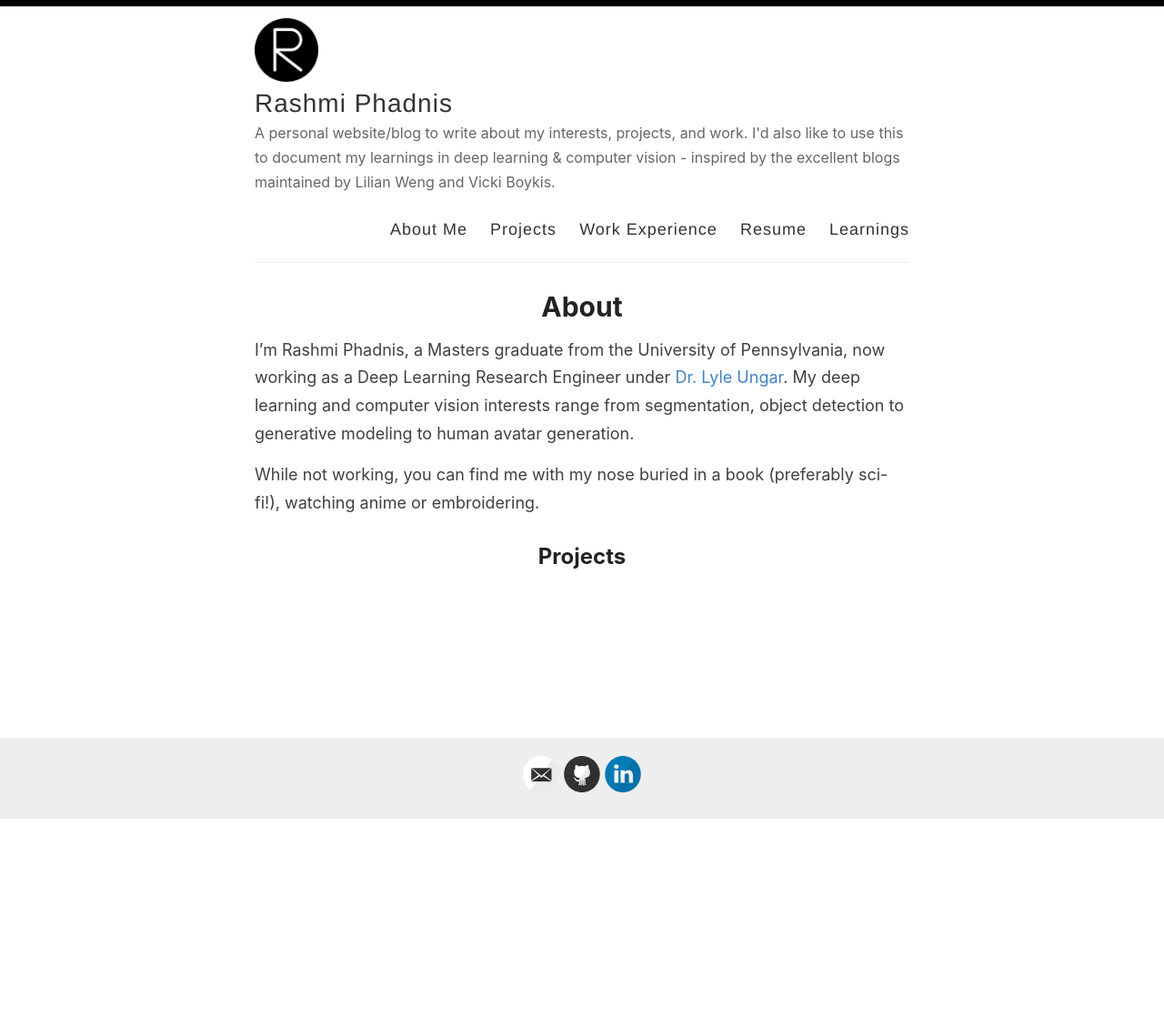
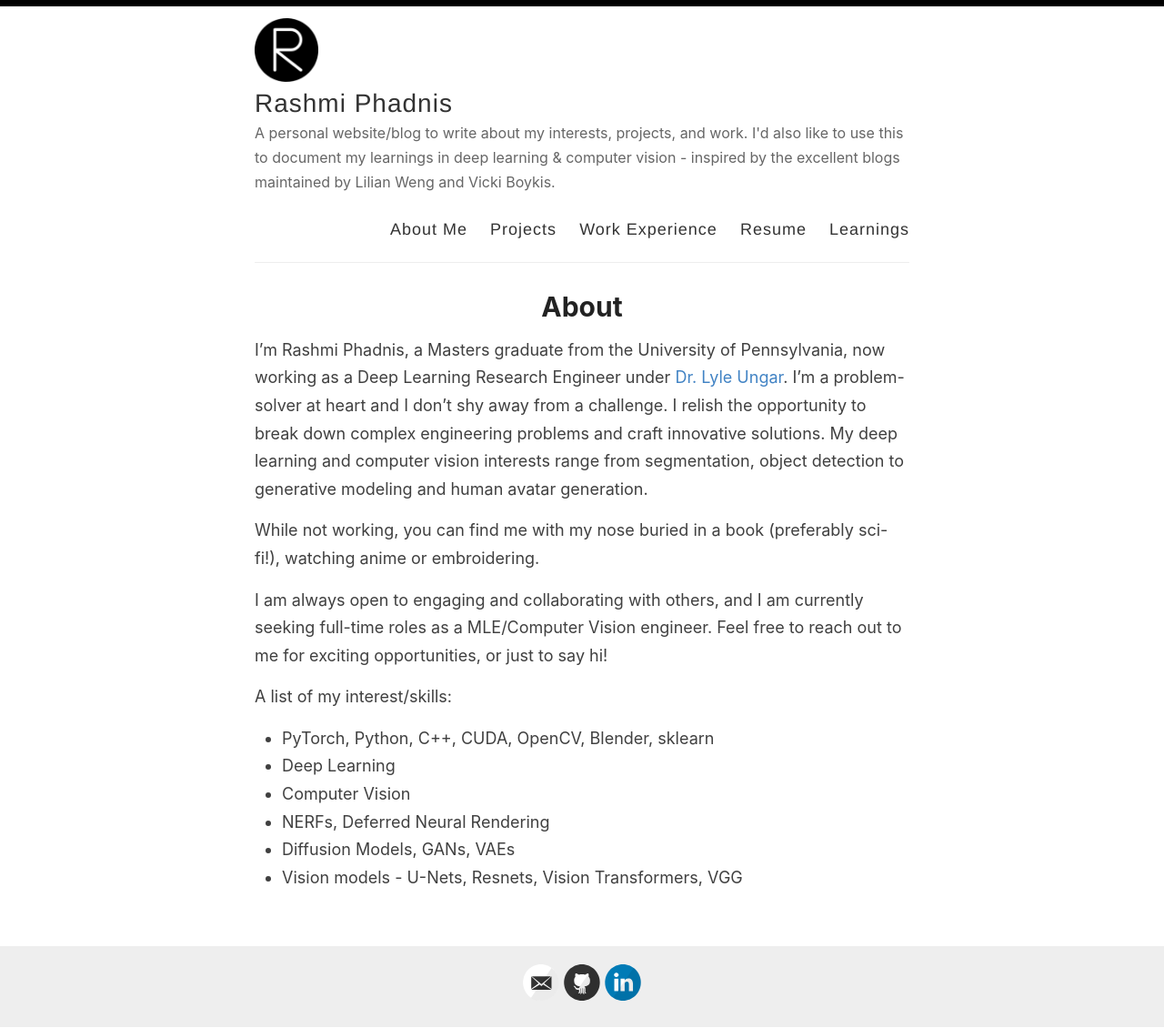
Before and after one commit to rashmip98/rashmip98.github.io, a Jekyll site: the page built from _pages/about.md, in a window 1280 px wide. Shown: the whole page at 91% size. Built offline with Jekyll 4.4.1, drawn with Linux system fonts in a browser that asks for light colours; before the commit the page ends 901 px from its top, so only the background shows below that.

Commit message:
Update about.md

```diff
--- a/_pages/about.md
+++ b/_pages/about.md
@@ -4,8 +4,16 @@ title: About
 permalink: /about
 ---
 
-I’m Rashmi Phadnis, a Masters graduate from the University of Pennsylvania, now working as a Deep Learning Research Engineer under [Dr. Lyle Ungar](https://scholar.google.com/citations?user=KCiDjbkAAAAJ). My deep learning and computer vision interests range from segmentation, object detection to generative modeling to human avatar generation.
+I’m Rashmi Phadnis, a Masters graduate from the University of Pennsylvania, now working as a Deep Learning Research Engineer under [Dr. Lyle Ungar](https://scholar.google.com/citations?user=KCiDjbkAAAAJ).  I'm a problem-solver at heart and I don't shy away from a challenge. I relish the opportunity to break down complex engineering problems and craft innovative solutions. My deep learning and computer vision interests range from segmentation, object detection to generative modeling and human avatar generation.
 
 While not working, you can find me with my nose buried in a book (preferably sci-fi!), watching anime or embroidering.
 
-## Projects
+I am always open to engaging and collaborating with others, and I am currently seeking full-time roles as a MLE/Computer Vision engineer. Feel free to reach out to me for exciting opportunities, or just to say hi!
+
+A list of my interest/skills:
+- PyTorch, Python, C++, CUDA, OpenCV, Blender, sklearn
+- Deep Learning
+- Computer Vision
+- NERFs, Deferred Neural Rendering
+- Diffusion Models, GANs, VAEs
+- Vision models - U-Nets, Resnets, Vision Transformers, VGG
```
